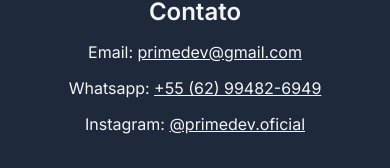
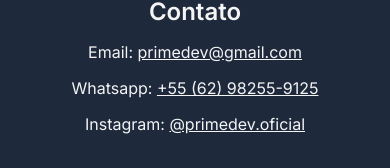
Before and after one commit to PrimeDevOrg/landing-page, a Next.js app: page / in a window 390 px wide. Shown: the part 7534-7702 px from the top of the page. Built offline with nearby package versions, Linux system fonts and the light colour scheme.

Commit message:
fix: change phone number

```diff
--- a/components/header.tsx
+++ b/components/header.tsx
@@ -63,7 +63,7 @@
         </div>
 
         <a
-          href="https://wa.me/+5562994826949?text=Ol%C3%A1%2C+estou+interessado+em+um+dos+servi%C3%A7os+da+PrimeDev%2C+pode+me+falar+mais+sobre+isso%3F"
+          href="https://wa.me/+5562982559125?text=Ol%C3%A1%2C+estou+interessado+em+um+dos+servi%C3%A7os+da+PrimeDev%2C+pode+me+falar+mais+sobre+isso%3F"
           target="_blank"
           rel="noreferrer"
         >
--- a/components/sections/app.tsx
+++ b/components/sections/app.tsx
@@ -25,7 +25,7 @@
       <Footer />
 
       <a
-        href="https://wa.me/+5562994826949?text=Ol%C3%A1%2C+estou+interessado+em+um+dos+servi%C3%A7os+da+PrimeDev%2C+pode+me+falar+mais+sobre+isso%3F"
+        href="https://wa.me/+5562982559125?text=Ol%C3%A1%2C+estou+interessado+em+um+dos+servi%C3%A7os+da+PrimeDev%2C+pode+me+falar+mais+sobre+isso%3F"
         target="_blank"
         rel="noreferrer"
       >
--- a/components/sections/footer.tsx
+++ b/components/sections/footer.tsx
@@ -45,12 +45,12 @@
           <p>
             Whatsapp:{' '}
             <a
-              href="https://wa.me/+5562994826949?text=Ol%C3%A1%2C+estou+interessado+em+um+dos+servi%C3%A7os+da+PrimeDev%2C+pode+me+falar+mais+sobre+isso%3F"
+              href="https://wa.me/+5562982559125?text=Ol%C3%A1%2C+estou+interessado+em+um+dos+servi%C3%A7os+da+PrimeDev%2C+pode+me+falar+mais+sobre+isso%3F"
               target="_blank"
               className="underline"
               rel="noreferrer"
             >
-              +55 (62) 99482-6949
+              +55 (62) 98255-9125
             </a>
           </p>
           <p>
```
Also changed, not shown: eslint.config.mjs (+9 -9 lines).
